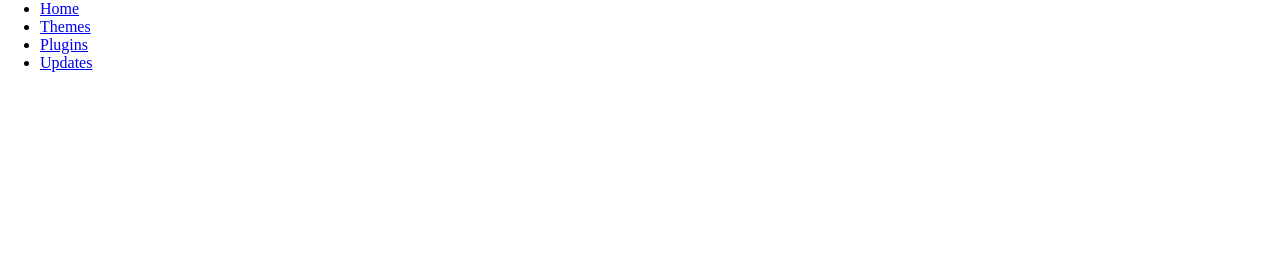
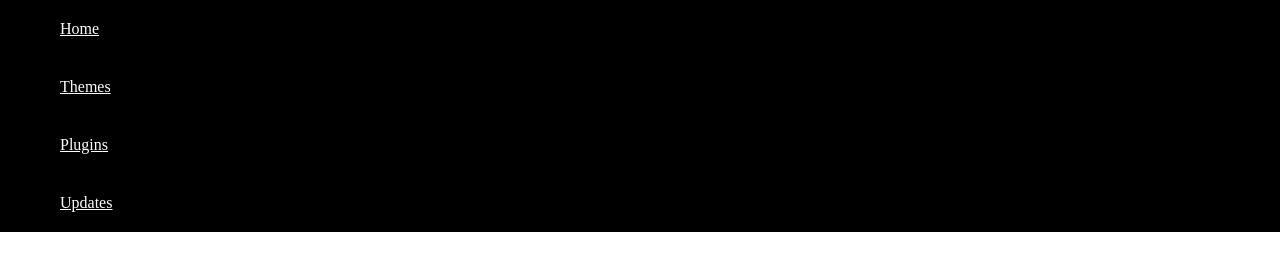
Before and after one commit to PostingCentral/PostingCentral.github.io, a plain HTML site: page header.html in a window 1280 px wide. Drawn offline with Linux system fonts and the light colour scheme.

Commit message:
Update main.css

```diff
--- a/assets/styles/main.css
+++ b/assets/styles/main.css
@@ -1,3 +1,11 @@
 body {
   margin: 0px;
 }
+.main_header {
+  background-color: black;
+}
+.main_navbar a{
+  display: inline-block;
+  padding: 20px;
+  color: white;
+}
```
